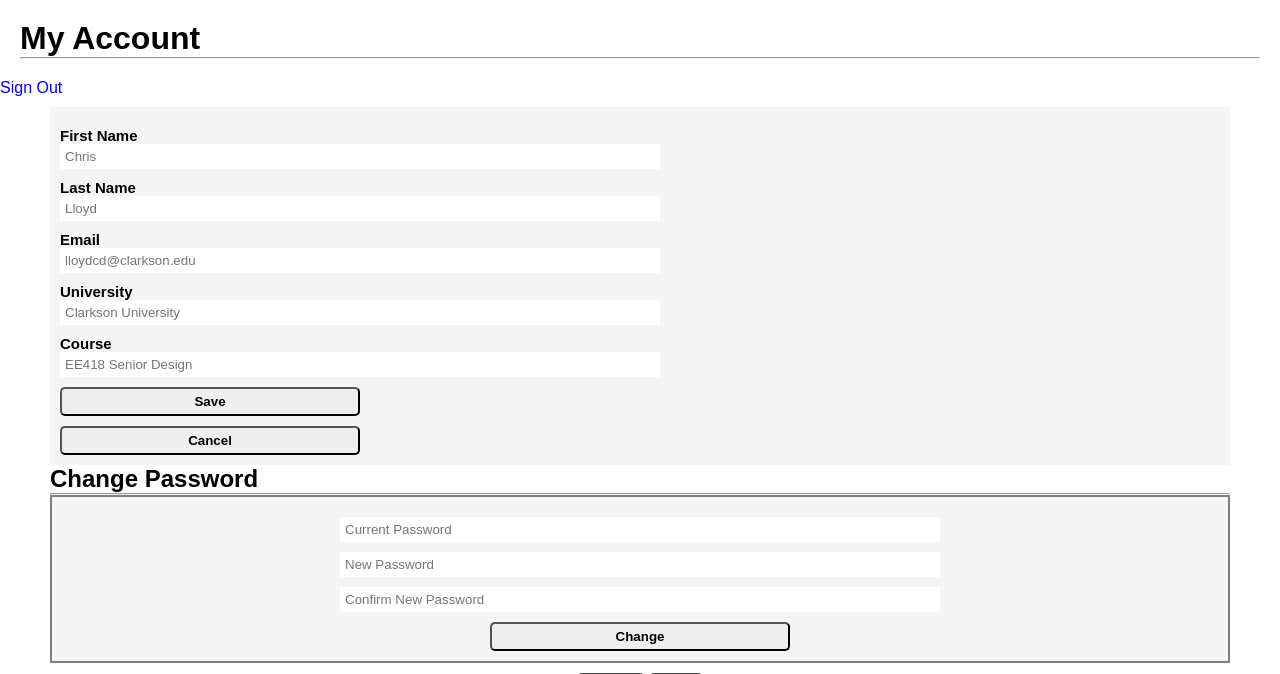
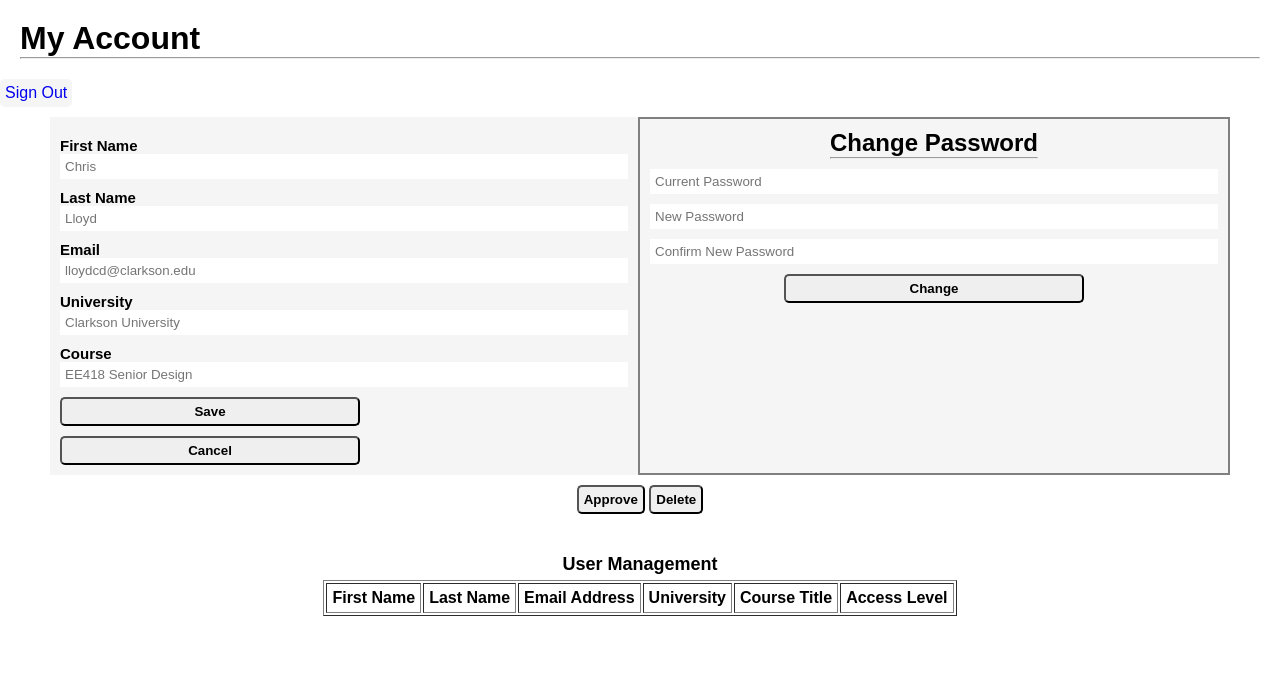
Before and after one commit to KyleighDiSil/NSF-Project-Website, a PHP site: page /pages/account_management.php in a window 1280 px wide. Shown: the part 90-764 px from the top of the page. Run offline with PHP 8.4, Linux system fonts and the light colour scheme; a user stored in the database is signed in; data comes from the database, SQL or seed files in the repository; lists and menus that the app fills with data are empty; some libraries are stand-ins or nearby versions.

Commit message:
edit account management

```diff
--- a/css/account_management.css
+++ b/css/account_management.css
@@ -1,9 +1,17 @@
 h1{
     margin: 20px;
 }
+
+#sign-out{
+    padding: 5px;
+    background-color: whitesmoke;
+    color: black;
+    width: fit-content;
+    border-radius: 5px;
+}
+
 #account-info{
     display: flex;
-    flex-direction: column;
     margin: 10px;
 }
 @media  screen and (min-width:800px) {
--- a/pages/account_management.php
+++ b/pages/account_management.php
@@ -49,8 +49,9 @@
                 <input name="cancel" class="btn-input" type="button" value="Cancel">
 
             </form>
-            <h2>Change Password<hr></h2>
+
             <form id="update-pass" action="../php-scripts/update_password.php" method="post">
+                <h2>Change Password<hr></h2>
                 <input class="form-input" type="password" name="old-pass" placeholder="Current Password"/>
                 <input class="form-input" type="password" name="new-pass" placeholder="New Password"/>
                 <input class="form-input" type="password" name="confirm-new-pass" placeholder="Confirm New Password"/>
```
